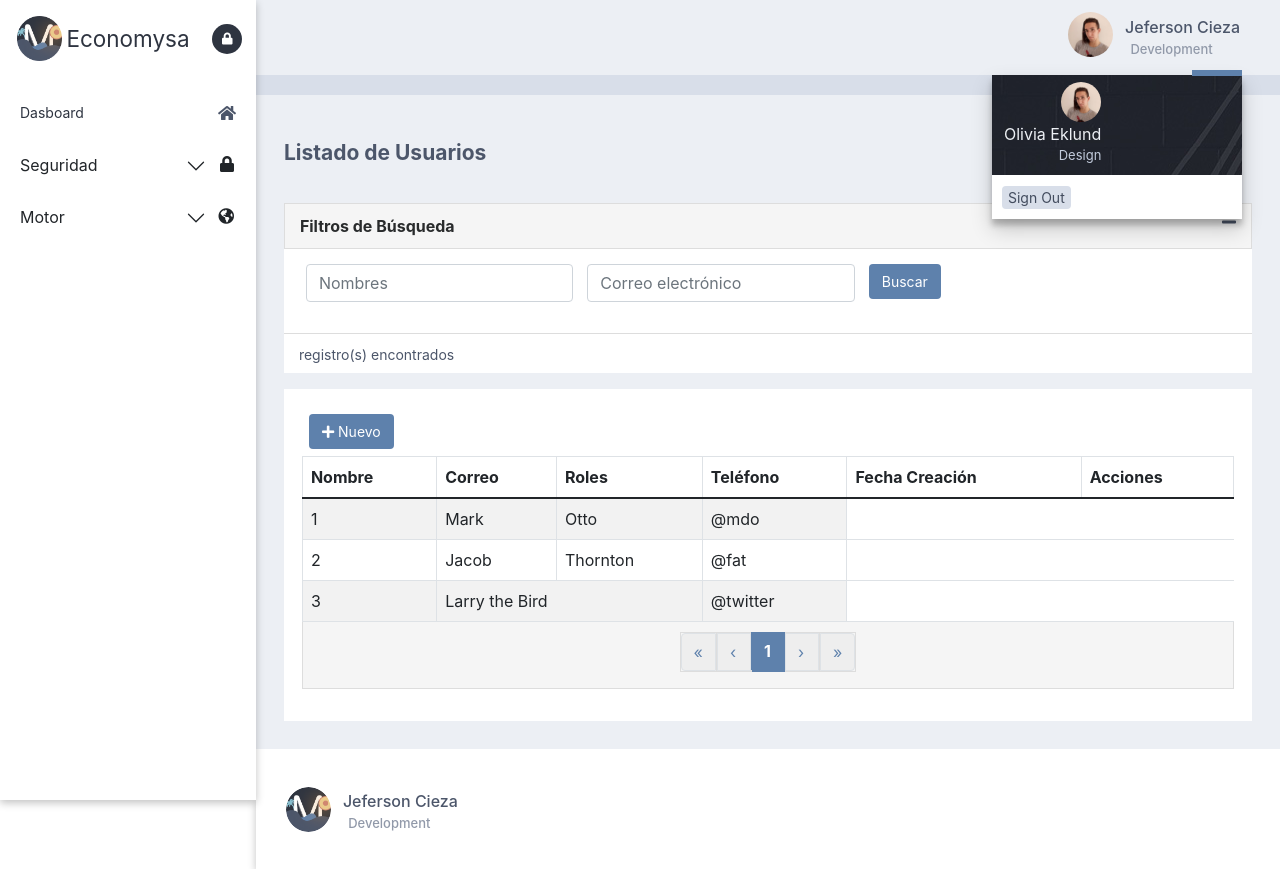
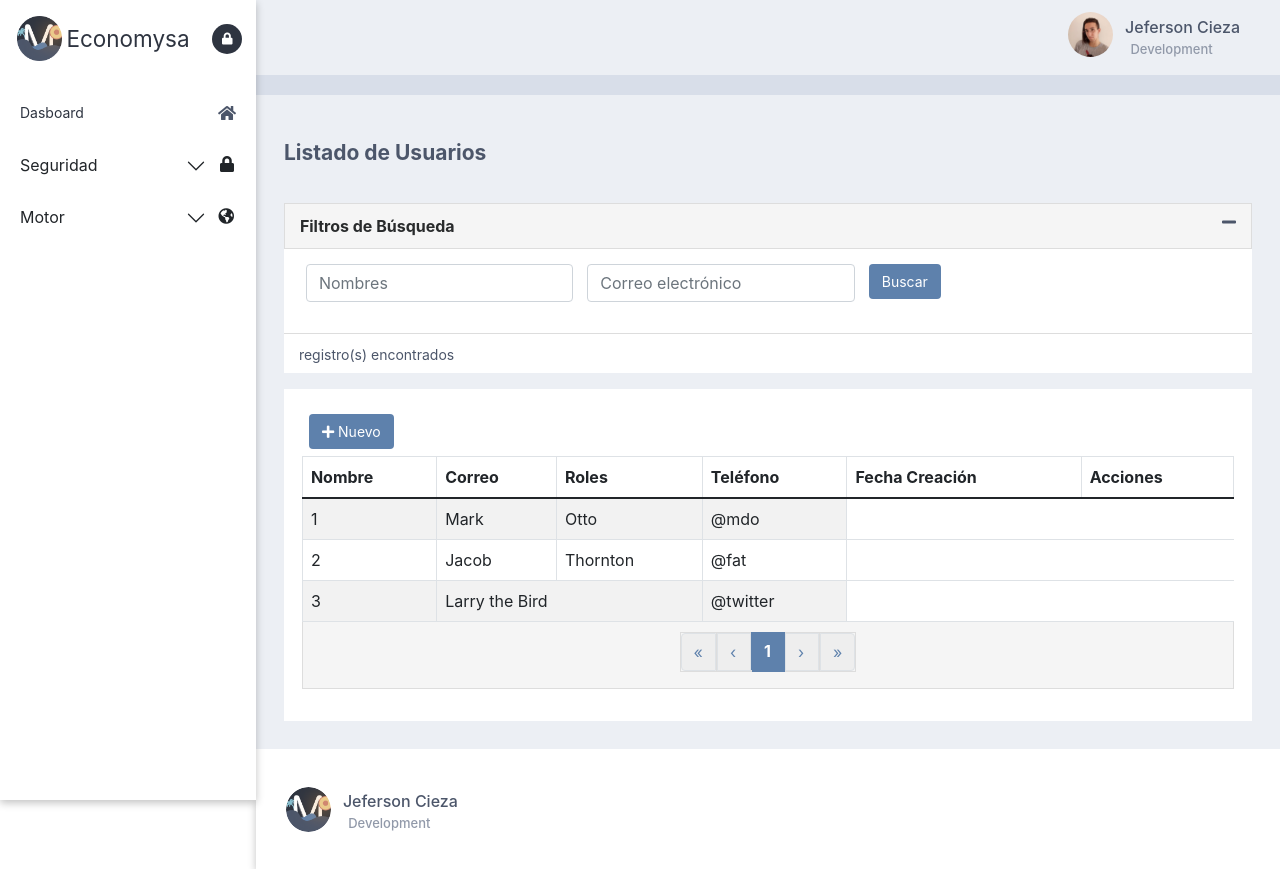
Before and after one commit to Franco-Ezequiel-Marchegiani/Economysa, a React (Create React App) app: page /Seguridad in a window 1280 px wide. Built offline with nearby package versions, Linux system fonts and the light colour scheme.

Commit message:
Header terminado

```diff
--- a/src/components/Header/Header.js
+++ b/src/components/Header/Header.js
@@ -1,13 +1,15 @@
-import React from 'react';
+import React, {useState} from 'react';
 import './Header.css';
 import Logo from '../../images/fotoEjemplo.jpg';
 import HeaderMobile from "./HeaderMobile";
 import { Link } from 'react-router-dom';
 function Header() {
+  const [showSpan, setShowSpan] = useState(false)
+
   return (
     <header className="header">
     <HeaderMobile/>
-      <div className='headerContent'>
+      <div className='headerContent' onClick={()=>setShowSpan(!showSpan)}>
           <img src={Logo} alt="ej" />
           <div className='headerTextContainer'>
               <p>Jeferson Cieza</p>
@@ -15,6 +17,7 @@ function Header() {
           </div>
       </div>
       {/* Span hide */}
+      {showSpan === true ?
       <div className='containerAllSpanHeaderHide'>
           <div className='userInformationBackground'>
               <div className='userInformation'>
@@ -27,6 +30,9 @@ function Header() {
             <Link className='linkLogOut' to="/login"><button>Sign Out</button></Link>
           </div>
       </div>
+      :
+      ""
+      }
     </header>
   );
 }
```
